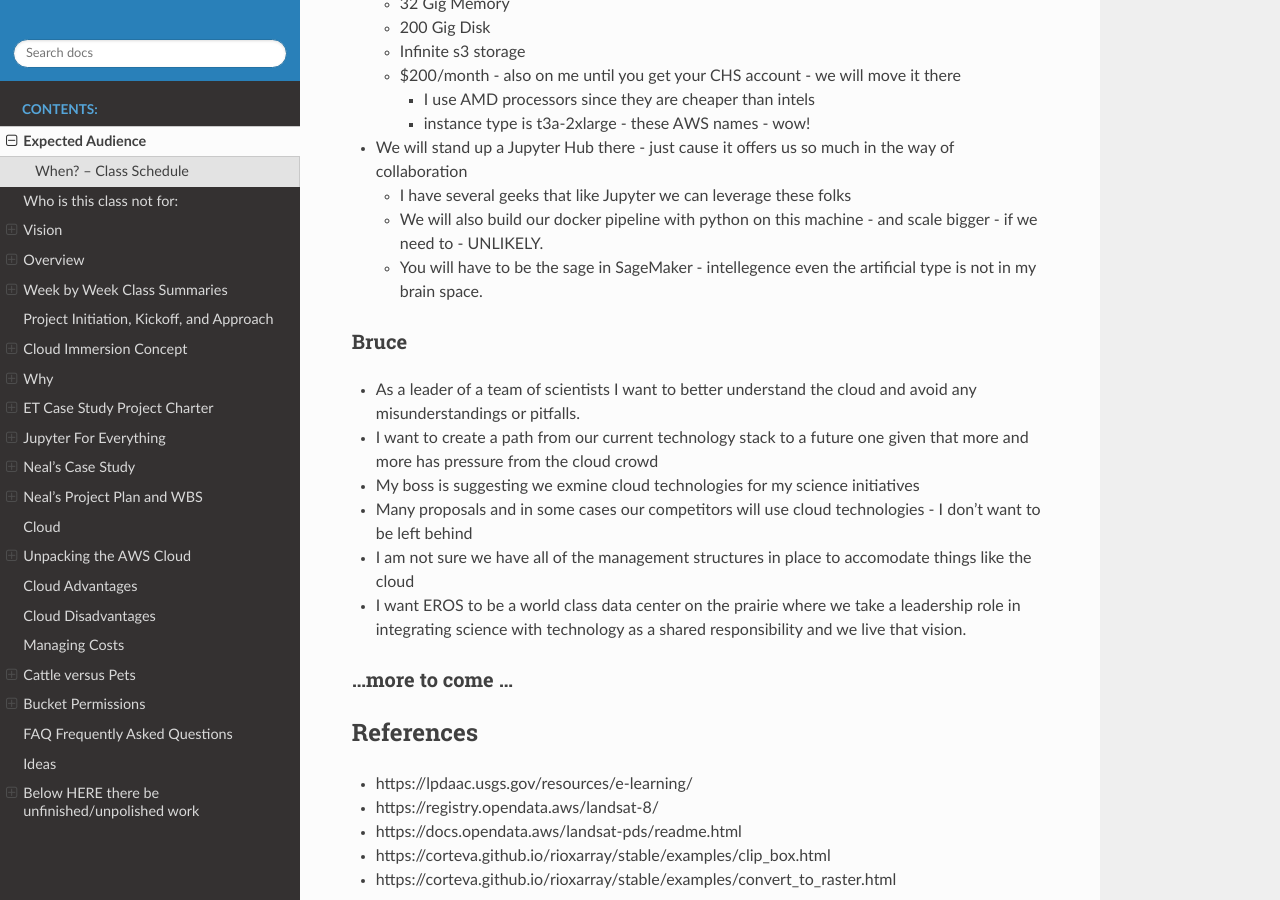
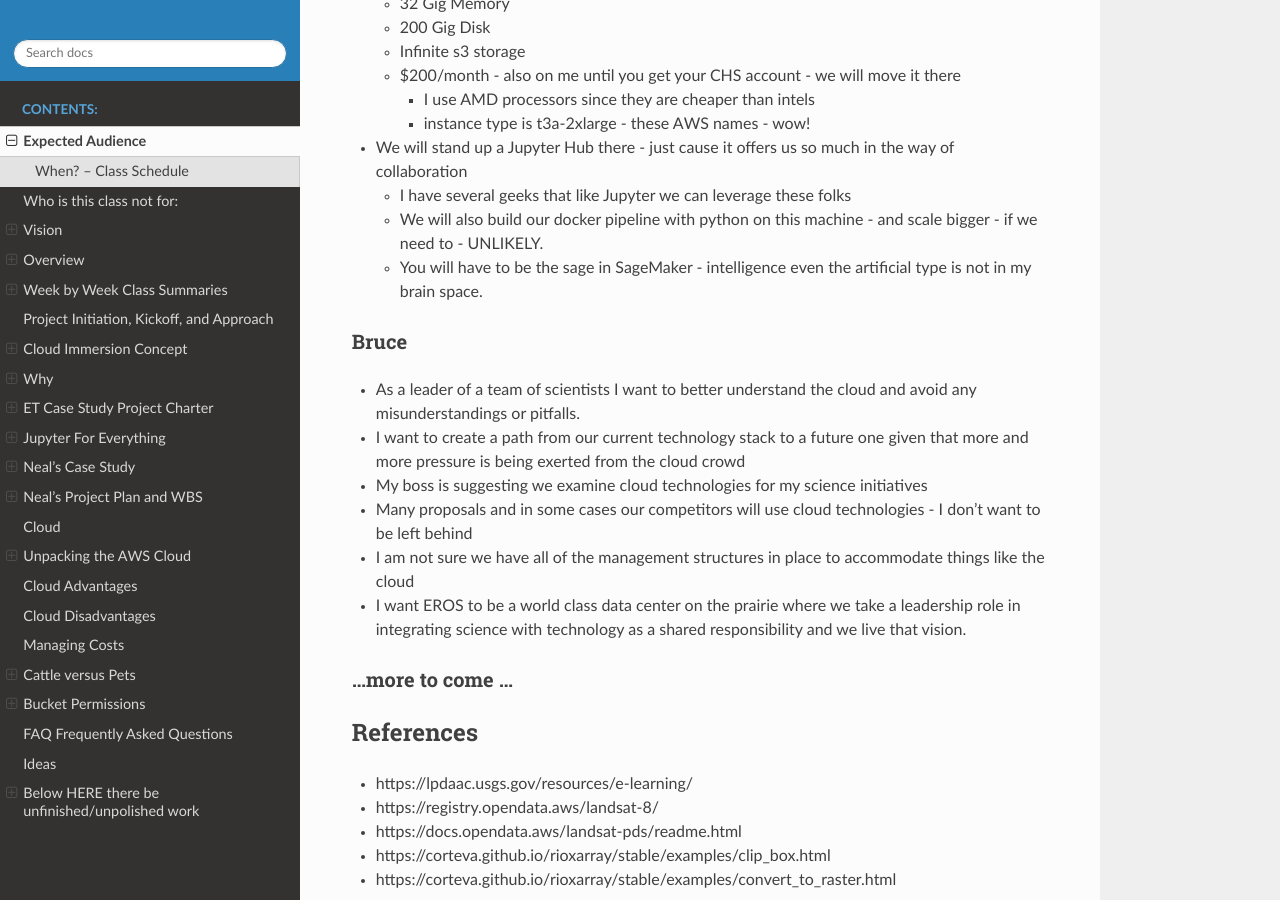
Before and after one commit to tonybutzer/harmony, a Sphinx documentation site: the page built from documentation/source/00define_ET.md, in a window 1280 px wide and 900 px high, scrolled down 6764 px. Built offline with Sphinx 7.4.7 and the Read the Docs theme 2.0.0, drawn with Linux system fonts in a browser that asks for light colours; pages that are not in the unit, such as notebooks, are missing from menus.

Commit message:
automatic git update from Makefile

```diff
--- a/documentation/source/00define_ET.md
+++ b/documentation/source/00define_ET.md
@@ -248,15 +248,15 @@
 - We will stand up a Jupyter Hub there - just cause it offers us so much in the way of collaboration
 	- I have several geeks that like Jupyter we can leverage these folks
 	- We will also build our docker pipeline with python on this machine - and scale bigger - if we need to - UNLIKELY.
-	- You will have to be the sage in SageMaker - intellegence even the artificial type is not in my brain space.
+	- You will have to be the sage in SageMaker - intelligence even the artificial type is not in my brain space.
 
 
 ### Bruce
 - As a leader of a team of scientists I want to better understand the cloud and avoid any misunderstandings or pitfalls.
-- I want to create a path from our current technology stack to a future one given that more and more has pressure from the cloud crowd
-- My boss is suggesting we exmine cloud technologies for my science initiatives
+- I want to create a path from our current technology stack to a future one given that more and more pressure is being exerted from the cloud crowd
+- My boss is suggesting we examine cloud technologies for my science initiatives
 - Many proposals and in some cases our competitors will use cloud technologies - I don't want to be left behind
-- I am not sure we have all of the management structures in place to accomodate things like the cloud
+- I am not sure we have all of the management structures in place to accommodate things like the cloud
 - I want EROS to be a world class data center on the prairie where we take a leadership role in integrating science with technology as a shared responsibility and we live that vision.
 
 ### ...more to come ...
```
Also changed, not shown: documentation/source/02neal_case_study.md (+1 -1 lines).
